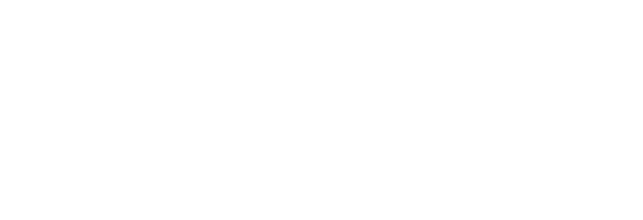
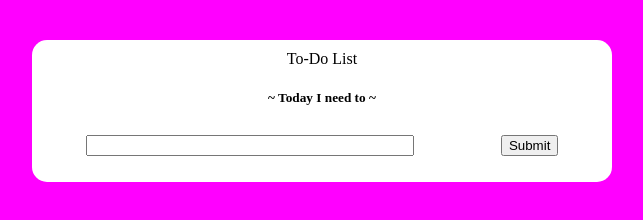
Before and after one commit to dts-kominfo-rea2a/challenge-08-markfin, a website: page index.html in a window 1280 px wide. Shown: the whole page, without its empty margins (318-961 px from the left). Drawn offline with Linux system fonts and the light colour scheme.

Commit message:
menambahkan data yang ada

```diff
--- a/index.html
+++ b/index.html
@@ -1,41 +1,59 @@
 <!DOCTYPE html>
 <html lang="en">
+
 <head>
     <meta charset="UTF-8" />
     <meta http-equiv="X-UA-Compatible" content="IE=edge" />
     <meta name="viewport" content="width=device-width, initial-scale=1.0" />
+    <link rel="stylesheet" href="style.css">
     <title>Challenge - DOM</title>
 </head>
+
 <body>
     <div id="app">
         <!-- TODO: Buatlah sebuah header dengan id todo-title -->
+        <header id="todo-title">To-Do List</header>
         <!-- TODO: Buatlah sebuah subtitle dengan id todo-subtitle -->
-
+        <h5 id="todo-subtitle">~ Today I need to ~</h5>
         <!-- Section: input -->
+        <div>
             <!-- TODO: Buatlah sebuah input bertipe text dengan id todo-input -->
+            <input type="text" id="todo-input">
             <!-- TODO: Buatlah sebuah button dengan id todo-submit -->
-
+            <button id="todo-submit">Submit</button>
+        </div>
         <!-- Section output -->
         <!-- TODO: Buatlah sebuah <ul> dengan id todo-output -->
+        <ul id="todo-output"></ul>
     </div>
 
     <!-- ! Untuk tantangan ini, script jangan diubah ke external js yah ! -->
     <script>
         // TODO: Deklarasi variable sesuai dengan kebutuhan di sini
-      let button;
-      let input;
-      let output;
+        let button = document.getElementById("todo-submit");
+        let input = document.getElementById("todo-input");
+        let output = document.getElementById("todo-output");
 
         // TODO: Buatlah sebuah fungsi dengan nama fnClickHandler
         // Fungsi yang digunakan untuk menambahkan tulisan
         // Jangan ubah cara deklarasi fungsinya, cukup isi saja
-      function fnClickHandler(toDoItem) {}
+        function fnClickHandler(toDoItem) {
+            let li = document.createElement('li');
+            li.innerHTML = input.value;
+            output.appendChild(li);
+            input.value = "";
+            input.focus();
+        }
 
         // TODO: register event onclick / addEventListener untuk button
         // akan menjalankan fungsi fnClickHandler
-
+        button.addEventListener('click', fnClickHandler);
         // TODO: register event onkeypress / addEventListener untuk input
         // sehingga saat di input ditekan enter akan menjalankan fungsi fnClickHandler juga
+        input.addEventListener("keypress", (ev) => {
+            if (ev.key === "Enter") fnClickHandler();
+        });
     </script>
 </body>
+
 </html>
--- /dev/null
+++ b/style.css
@@ -0,0 +1,31 @@
+body {
+  background-color: magenta;
+}
+
+#app {
+  background-color: white;
+  width: 35rem;
+  border-radius: 15px;
+  margin: auto;
+  margin-top: 40px;
+  padding: 10px;
+}
+#app div {
+  display: flex;
+}
+#todo-title,
+#todo-subtitle {
+  text-align: center;
+}
+
+#todo-input,
+#todo-submit {
+  display: flex;
+  margin: auto;
+  margin-top: 0.5em;
+}
+
+#todo-input {
+  display: inline;
+  width: 20rem;
+}
```
Lines whose indentation alone changed are shown as unchanged.
